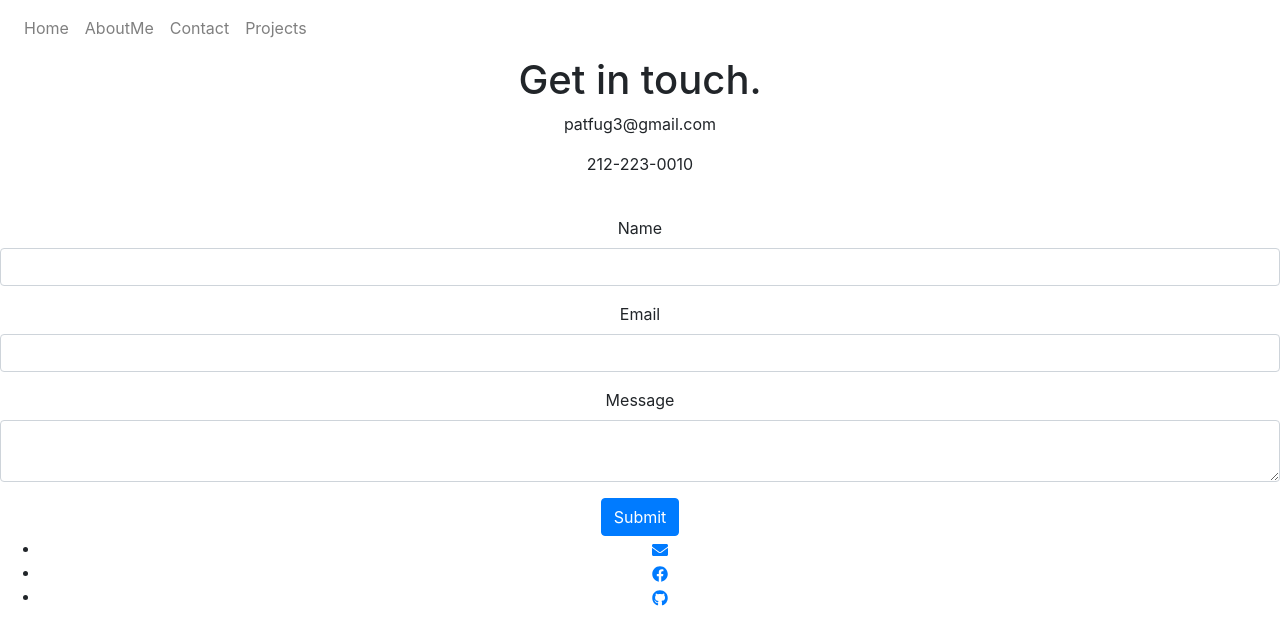
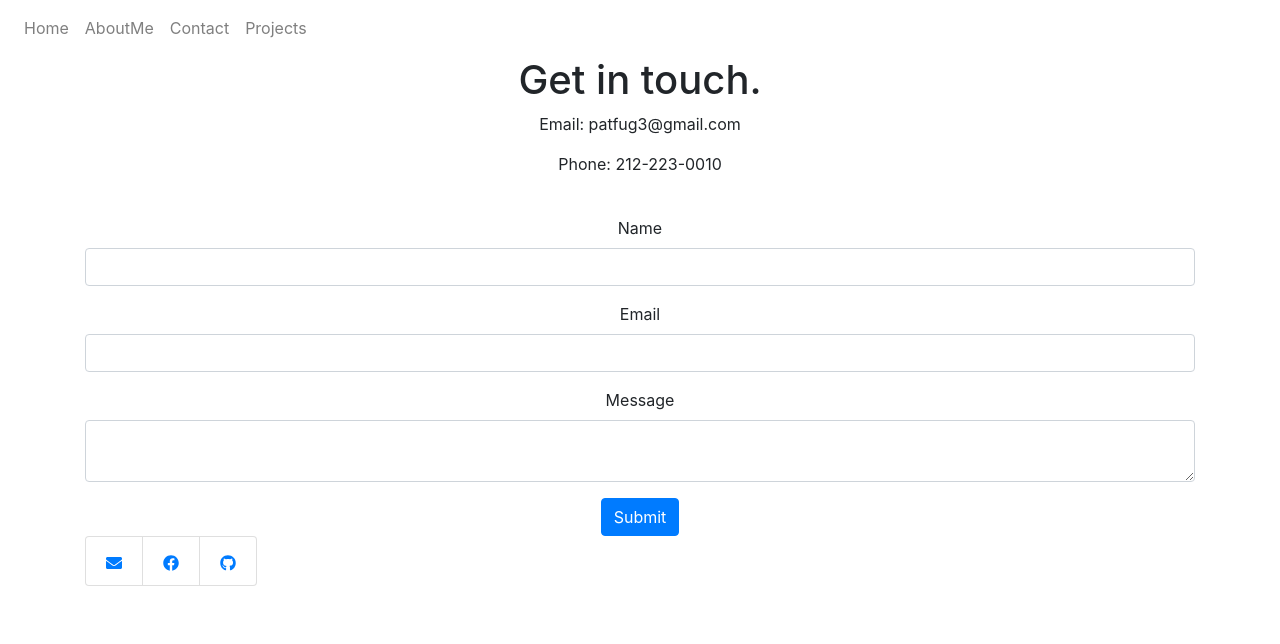
Before and after one commit to Patience-Fuglo/Hello-React-2, a React (Create React App) app: page /Contact in a window 1280 px wide. Shown: the top 644 px of the page. Built offline with nearby package versions, Linux system fonts and the light colour scheme.

Commit message:
Created a Projects Details

```diff
--- a/src/App.js
+++ b/src/App.js
@@ -12,12 +12,13 @@ import AboutMe from './Components/AboutMe';
 import Contact from './Components/Contact';
 import Projects from './Components/Projects';
 import Header from './Components/Header';
+import Project from './Components/Project';
 function App() {
   return (
     <div className="App">
       <Router>
         <div>
-          <Header/>
+          <Header />
           <Switch>
             <Route path="/AboutMe">
               <AboutMe />
@@ -28,12 +29,17 @@ function App() {
             <Route path="/Projects">
               <Projects />
             </Route>
+            <Route path="/Project">
+              <Project />
+            </Route>
             <Route path="/">
               <Home />
             </Route>
           </Switch>
         </div>
       </Router>
+
+
     </div>
   );
 }
--- a/src/Components/AboutMe.js
+++ b/src/Components/AboutMe.js
@@ -5,6 +5,7 @@ const AboutMe = () => {
   return (
 
     <div className="about">
+      <div className="container">
         <h1 className="text">Welcome to my page!</h1>
         <p>
           My name is Patience Fuglo and this is my portfolio.
@@ -16,6 +17,7 @@ const AboutMe = () => {
        </p>
         <a href={Resume} download>Resume</a>
       </div>
+    </div>
 
   )
 }
--- a/src/Components/Contact.js
+++ b/src/Components/Contact.js
@@ -4,10 +4,11 @@ import { FaEnvelope, FaGithub, FaFacebook } from "react-icons/fa";
 const Contact = () => {
 
   return (
-    <div className="contact_container">
+    <div className="contact">
+      <div className="container">
         <h1>Get in touch.</h1>
-      <p>patfug3@gmail.com</p>
-      <p>212-223-0010</p>
+        <p>Email: patfug3@gmail.com</p>
+        <p>Phone: 212-223-0010</p>
         <br></br>
         <form onSubmit={() => alert('Message Sent')}>
           <div class="form-group">
@@ -24,24 +25,25 @@ const Contact = () => {
           </div>
           <button type="submit" class="btn btn-primary">Submit</button>
         </form>
-      <div className="social_links">
-        <ul>
-          <li>
+
+          <ul className="list-group list-group-horizontal">
+            <li className="list-group-item">
               <a href={`mailto:x`}>
                 <FaEnvelope></FaEnvelope>
               </a>
             </li>
-          <li>
+            <li className="list-group-item">
               <a href="https://www.facebook.com/">
                 <FaFacebook></FaFacebook>
               </a>
             </li>
-          <li>
+            <li className="list-group-item">
               <a href="https://github.com/Patience-Fuglo">
                 <FaGithub></FaGithub>
               </a>
             </li>
           </ul>
+
       </div>
     </div>
   );
--- a/src/Components/Home.js
+++ b/src/Components/Home.js
@@ -6,11 +6,11 @@ const Home = ()=>{
  <div>
         <div className="home_container">
            <h1 className="home_text">Welcome!</h1>
-           <h2>
+           <h3>
            <br/> I am Patience Fuglo
            <br/>  And this is my online
            <br/>  Portfolio
-           </h2>
+           </h3>
            <img src={logo} className="App-logo" alt="logo" />
         </div>
     </div>
--- /dev/null
+++ b/src/Components/Project.js
@@ -0,0 +1,29 @@
+import React from 'react';
+import { useLocation } from "react-router-dom";
+
+function Project() {
+    let location = useLocation();
+
+    return (
+        <div className="Project">
+            <div className="container" >
+                <div class="card">
+                    <img src={location.state.imgUrl} class="card-img-top" alt="..." />
+                    <div class="card-body">
+                        <h5 class="card-title">{location.state.title}</h5>
+                        <p class="card-text">
+                            Summary: {location.state.summary}
+                        </p>
+                        <p class="card-text">
+                            Technologies: {location.state.technologies}
+                        </p>
+                        <a href={location.state.githubUrl} class="btn btn-primary">Go to Project</a>
+                    </div>
+                </div>
+
+            </div>
+        </div>
+    );
+}
+
+export default Project;
--- a/src/Components/Projects.js
+++ b/src/Components/Projects.js
@@ -1,10 +1,42 @@
 import React from 'react';
-
+import {Link} from "react-router-dom";
 
 function Projects() {
+  const project1 = {
+    title: "Fav Link",
+    summary: "Summary of FavLinks",
+    imgUrl: "https://github.com/camunity/intro-to-web-development/raw/master/hw2/HW2-screenshot.png",
+    githubUrl: "https://github.com/Patience-Fuglo/favLink",
+    technologies: "HTML, CSS, Git, React, Bootstrap"
+  }
+  const project2 = {
+    title: "Design Pad",
+    summary: "Summary of Design Pad",
+    imgUrl: "https://github.com/camunity/intro-to-web-development/raw/master/hw3/Wireframe-4.png",
+    githubUrl: "https://github.com/Patience-Fuglo/design-pad-1",
+    technologies: "HTML, CSS, Git, React, Bootstrap"
+  }
+
   return (
     <div className="Projects">
-      Projects
+      <div className="container" >
+        <div class="card">
+          <img src="https://github.com/camunity/intro-to-web-development/raw/master/hw2/HW2-screenshot.png" class="card-img-top" alt="..." />
+          <div class="card-body">
+            <h5 class="card-title">Fav Link</h5>
+            <p class="card-text"> Summary of FavLinks.</p>
+            <Link to={{pathname:"/Project", state: project1}} className="btn btn-primary">Go to Project Details</Link>
+          </div>
+        </div>
+        <div class="card">
+          <img src="https://github.com/camunity/intro-to-web-development/raw/master/hw3/Wireframe-4.png" class="card-img-top" alt="..." />
+          <div class="card-body">
+            <h5 class="card-title">Design Pad</h5>
+            <p class="card-text"> Summary of Design Pad.</p>
+            <Link to={{pathname:"/Project", state: project2}} className="btn btn-primary">Go to Project Details</Link>
+          </div>
+        </div>
+      </div>
     </div>
   );
 }
```
Lines whose indentation alone changed are shown as unchanged.
